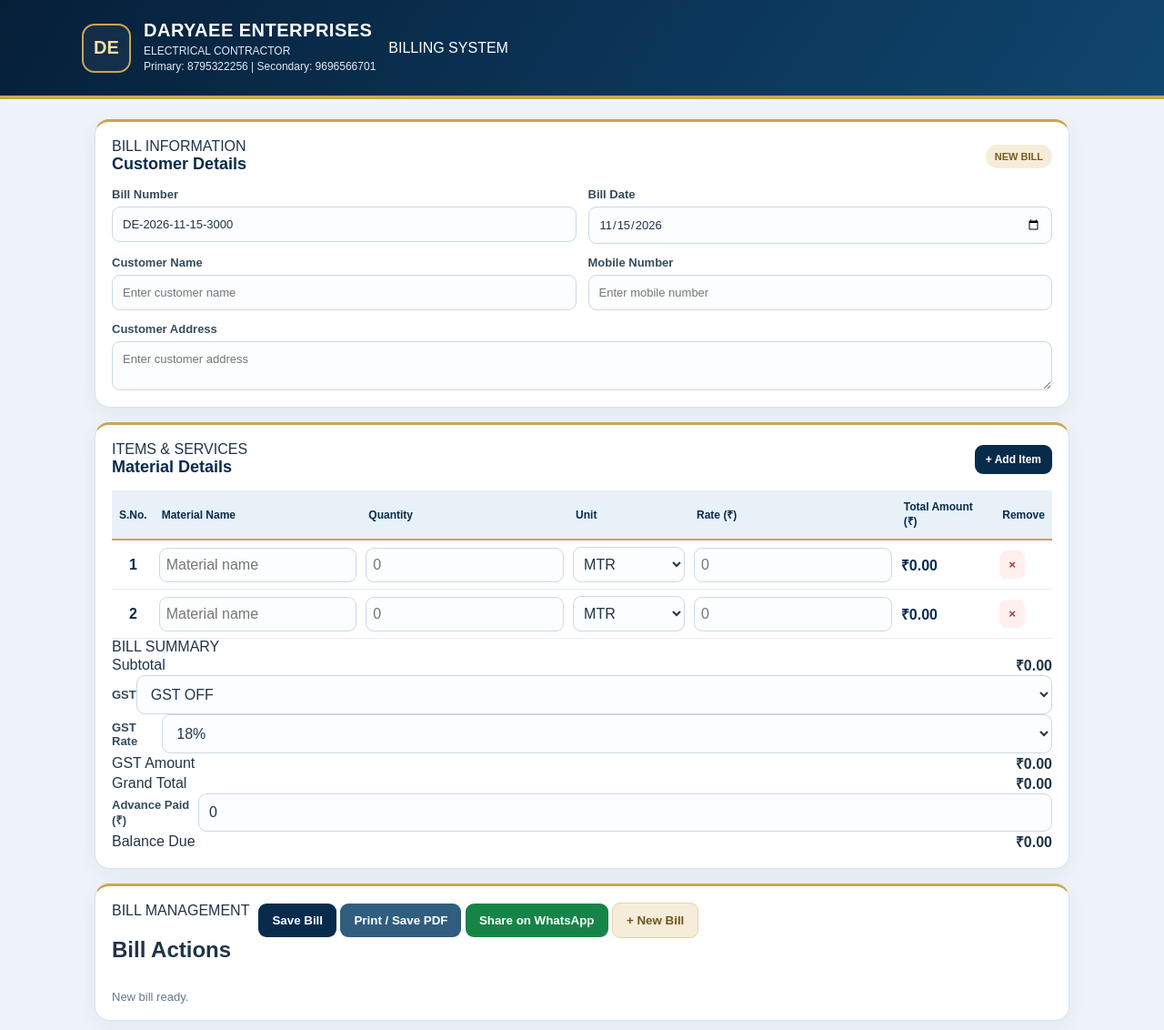
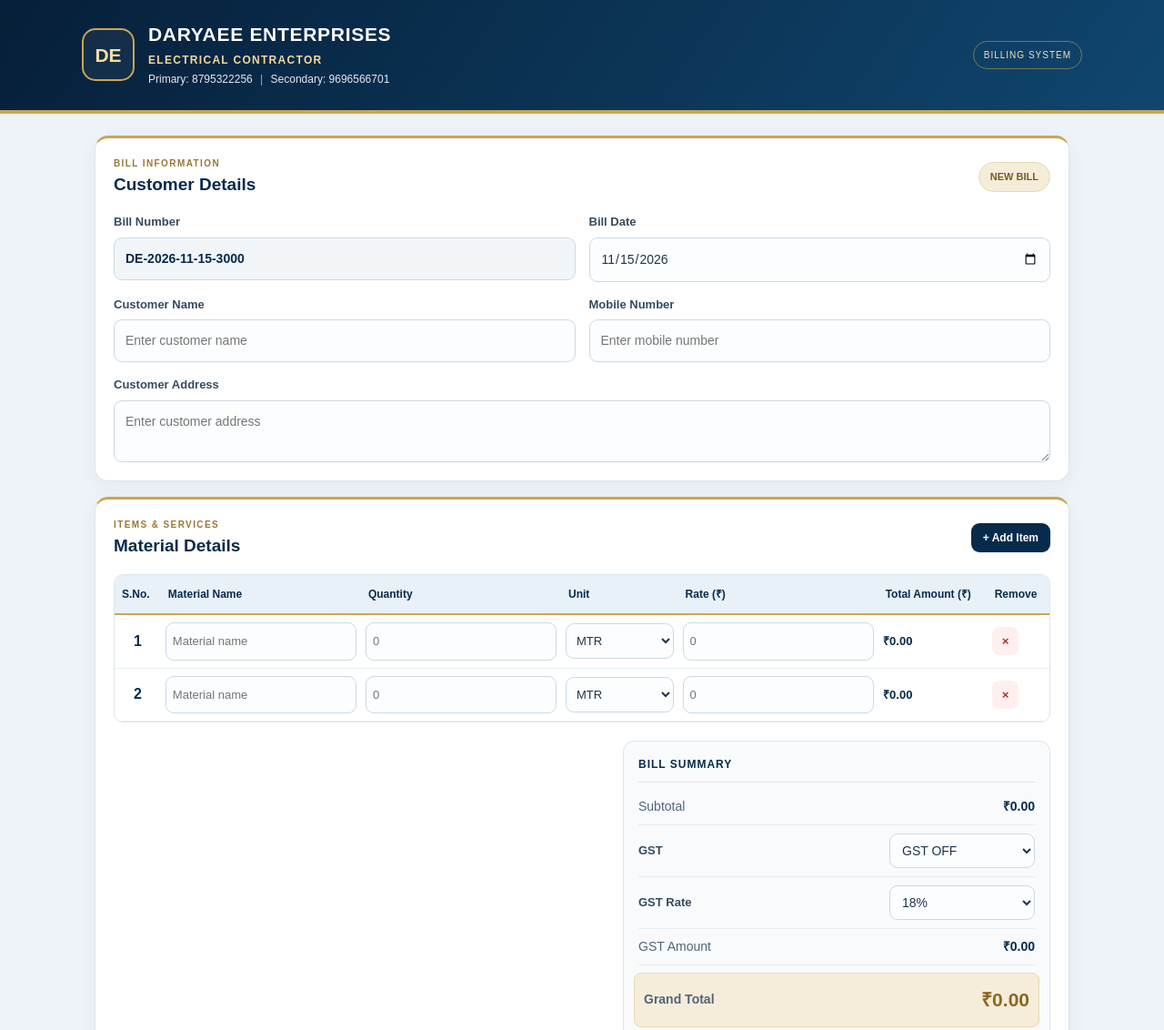
Before and after one commit to mohdkaleem99988-cloud/daryaee-billing-app, a plain HTML site: page index.html in a window 1280 px wide. Shown: the top 1132 px of the page at 91% size. Drawn offline with Linux system fonts and the light colour scheme.

Commit message:
Update style.css

```diff
--- a/style.css
+++ b/style.css
@@ -1,82 +1,625 @@
-*{box-sizing:border-box}
-:root{--navy:#082b4c;--navy2:#10466f;--gold:#c9a653;--gold-light:#f5edda;--text:#203448;--muted:#66798a;--line:#d8e3eb}
-body{margin:0;background:#edf3f8;color:var(--text);font-family:Arial,sans-serif}
-.top{background:linear-gradient(125deg,#061f39,#10466f);color:#fff;padding:22px max(16px,calc((100% - 1100px)/2));display:flex;gap:14px;align-items:center;border-bottom:4px solid var(--gold)}
-.brand-mark{width:54px;height:54px;border:2px solid var(--gold);border-radius:14px;display:grid;place-items:center;color:#f5dfaa;font-weight:800;font-size:20px;background:#ffffff0d}
-.top h1{font-size:20px;margin:0 0 4px;letter-spacing:.5px}
-.top p{font-size:12px;margin:3px 0;color:#e1ebf4}
-main{max-width:1100px;margin:22px auto;padding:0 14px}
-.panel{background:#fff;border:1px solid var(--line);border-top:3px solid var(--gold);border-radius:16px;padding:18px;margin-bottom:16px;box-shadow:0 6px 22px #0b31580d}
-.section-head{display:flex;align-items:center;justify-content:space-between;gap:12px;margin-bottom:15px}
-.section-head h2{margin:0;color:var(--navy);font-size:18px}
-.tag{font-size:11px;color:#775b1f;background:var(--gold-light);padding:7px 10px;border-radius:20px;font-weight:bold}
-.form-grid{display:grid;grid-template-columns:repeat(2,minmax(0,1fr));gap:13px}
-label{display:flex;flex-direction:column;gap:6px;font-size:13px;font-weight:700;color:#344b5e}
-.wide{grid-column:1/-1}
-input,textarea,select{width:100%;padding:11px;border:1px solid #cbd9e5;border-radius:9px;font:inherit;font-weight:400;color:var(--text);background:#fbfdff}
-input:focus,textarea:focus,select:focus{outline:2px solid #c5d9eb;border-color:var(--navy2);background:#fff}
-.table-wrap{overflow-x:auto}
-table{width:100%;border-collapse:collapse;min-width:780px}
-th{background:#e8f1f8;color:var(--navy);font-size:12px;text-align:left;padding:11px 8px;border-bottom:2px solid var(--gold)}
-td{padding:7px 5px;border-bottom:1px solid #e6edf2}
-td input,td select{padding:9px 7px;min-width:65px}
-.serial{text-align:center;font-weight:bold;color:var(--navy)}
-.amount{font-weight:bold;white-space:nowrap;color:var(--navy)}
-.remove{border:0;background:#fff0ef;color:#a33;padding:8px 10px;border-radius:8px}
-.grand-total{display:flex;justify-content:flex-end;align-items:center;gap:24px;padding:17px 4px 0;color:var(--navy)}
-.grand-total strong{font-size:22px;color:#8a681f}
-.small-btn,button{border:0;border-radius:9px;padding:11px 15px;background:var(--navy);color:#fff;font-weight:bold;cursor:pointer;transition:background .15s,transform .15s}
-button:hover,.small-btn:hover{background:var(--navy2)}
-button:active{transform:scale(.98)}
-.small-btn{padding:9px 12px;font-size:12px}
-.secondary{background:#315d7e}
-.whatsapp{background:#168447}
-.light{background:var(--gold-light);color:#70551d;border:1px solid #e5d4a8}
-.actions{display:flex;gap:10px;flex-wrap:wrap}
-.actions p{width:100%;margin:0;color:var(--muted);font-size:13px}
-.history-item{display:flex;justify-content:space-between;gap:10px;align-items:center;padding:11px 0;border-bottom:1px solid #e7eef3}
-.history-item:last-child{border-bottom:0}
-.history-item small{display:block;color:var(--muted);margin-top:4px}
-.history-item button{padding:8px 10px;font-size:12px}
-footer{text-align:center;padding:18px;color:var(--muted);font-size:12px}
-@media(max-width:600px){
-.top{padding:17px 14px}
-.top h1{font-size:16px}
-.top p{font-size:10px}
-.form-grid{grid-template-columns:1fr}
-.wide{grid-column:auto}
-.panel{padding:14px}
-.actions button{flex:1 1 44%}
-.grand-total strong{font-size:20px}
+
+* {
+  box-sizing: border-box;
 }
-@media print{
-body{background:#fff}
-.top{padding:14px 0;background:#fff!important;color:var(--navy);border-bottom:2px solid var(--gold)}
-.top p{color:#334}
-.brand-mark{color:var(--navy);border-color:var(--gold)}
-main{max-width:none;margin:10px 0;padding:0}
-.panel{box-shadow:none;border:0;border-radius:0;padding:10px 0;margin:0 0 8px}
-.actions,.no-print,#history,.panel:last-of-type{display:none!important}
-input,textarea,select{border:0;padding:3px 0;appearance:none}
-th{background:#e8f1f8!important;print-color-adjust:exact}
-.grand-total{border-top:1px solid #333}
-.top h1{font-size:18px}
-footer{padding:8px}
+
+:root {
+  --navy: #082b4c;
+  --navy2: #10466f;
+  --gold: #c9a653;
+  --gold-light: #f5edda;
+  --text: #203448;
+  --muted: #718294;
+  --line: #dce5ed;
+  --white: #ffffff;
+  --bg: #edf3f8;
 }
-.summary-row,
-.grand-total {
+
+body {
+  margin: 0;
+  background: var(--bg);
+  color: var(--text);
+  font-family: Arial, sans-serif;
+  line-height: 1.5;
+}
+
+.top {
+  background: linear-gradient(125deg, #061f39, #10466f);
+  color: white;
+  padding: 22px max(16px, calc((100% - 1100px) / 2));
+  display: flex;
+  gap: 15px;
+  align-items: center;
+  border-bottom: 4px solid var(--gold);
+  position: relative;
+}
+
+.brand-mark {
+  width: 58px;
+  height: 58px;
+  flex-shrink: 0;
+  border: 2px solid var(--gold);
+  border-radius: 15px;
+  display: grid;
+  place-items: center;
+  color: #f5dfaa;
+  font-weight: 800;
+  font-size: 21px;
+  background: #ffffff0d;
+}
+
+.brand-info h1 {
+  font-size: 21px;
+  margin: 0;
+  letter-spacing: .7px;
+}
+
+.brand-info p {
+  margin: 3px 0;
+}
+
+.subtitle {
+  color: #f1d99f;
+  font-size: 12px;
+  font-weight: bold;
+  letter-spacing: 1.3px;
+}
+
+.contact {
+  font-size: 12px;
+  color: #e1ebf4;
+}
+
+.contact span {
+  color: var(--gold);
+  padding: 0 5px;
+}
+
+.header-label {
+  margin-left: auto;
+  color: #f3dfb5;
+  border: 1px solid #c9a65388;
+  padding: 7px 11px;
+  border-radius: 20px;
+  font-size: 10px;
+  letter-spacing: 1px;
+  white-space: nowrap;
+}
+
+main {
+  max-width: 1100px;
+  margin: 24px auto;
+  padding: 0 14px;
+}
+
+.panel {
+  background: var(--white);
+  border: 1px solid var(--line);
+  border-top: 3px solid var(--gold);
+  border-radius: 15px;
+  padding: 20px;
+  margin-bottom: 17px;
+  box-shadow: 0 7px 24px #0b31580c;
+}
+
+.section-head {
+  display: flex;
+  align-items: center;
+  justify-content: space-between;
+  gap: 12px;
+  margin-bottom: 17px;
+}
+
+.section-head h2,
+.action-heading h2 {
+  margin: 2px 0 0;
+  color: var(--navy);
+  font-size: 19px;
+}
+
+.eyebrow {
+  display: block;
+  color: #9a7834;
+  font-size: 10px;
+  font-weight: 800;
+  letter-spacing: 1.4px;
+}
+
+.tag {
+  font-size: 11px;
+  color: #775b1f;
+  background: var(--gold-light);
+  border: 1px solid #ead9ad;
+  padding: 7px 12px;
+  border-radius: 20px;
+  font-weight: bold;
+  white-space: nowrap;
+}
+
+.form-grid {
+  display: grid;
+  grid-template-columns: repeat(2, minmax(0, 1fr));
+  gap: 15px;
+}
+
+label {
+  display: flex;
+  flex-direction: column;
+  gap: 7px;
+  font-size: 13px;
+  font-weight: 700;
+  color: #344b5e;
+}
+
+.wide {
+  grid-column: 1 / -1;
+}
+
+input,
+textarea,
+select {
+  width: 100%;
+  padding: 12px;
+  border: 1px solid #cbd9e5;
+  border-radius: 9px;
+  font: inherit;
+  font-size: 14px;
+  font-weight: 400;
+  color: var(--text);
+  background: #fbfdff;
+}
+
+input:focus,
+textarea:focus,
+select:focus {
+  outline: 2px solid #c5d9eb;
+  border-color: var(--navy2);
+  background: white;
+}
+
+input[readonly] {
+  background: #f1f5f8;
+  color: var(--navy);
+  font-weight: bold;
+}
+
+.table-wrap {
+  width: 100%;
+  overflow-x: auto;
+  border: 1px solid var(--line);
+  border-radius: 10px;
+}
+
+table {
+  width: 100%;
+  border-collapse: collapse;
+  min-width: 780px;
+}
+
+th {
+  background: #e8f1f8;
+  color: var(--navy);
+  font-size: 12px;
+  text-align: left;
+  padding: 12px 8px;
+  border-bottom: 2px solid var(--gold);
+  white-space: nowrap;
+}
+
+td {
+  padding: 8px 5px;
+  border-bottom: 1px solid #e6edf2;
+}
+
+td input,
+td select {
+  padding: 10px 7px;
+  min-width: 65px;
+  font-size: 13px;
+}
+
+.serial {
+  text-align: center;
+  font-weight: bold;
+  color: var(--navy);
+}
+
+.amount {
+  font-weight: bold;
+  white-space: nowrap;
+  color: var(--navy);
+  font-size: 13px;
+}
+
+.remove {
+  border: 0;
+  background: #fff0ef;
+  color: #a33;
+  padding: 8px 11px;
+  border-radius: 8px;
+}
+
+button {
+  border: 0;
+  border-radius: 9px;
+  padding: 12px 16px;
+  background: var(--navy);
+  color: white;
+  font-weight: bold;
+  cursor: pointer;
+  transition: background .15s, transform .15s;
+}
+
+button:hover {
+  background: var(--navy2);
+}
+
+button:active {
+  transform: scale(.98);
+}
+
+.small-btn {
+  padding: 9px 13px;
+  font-size: 12px;
+}
+
+.secondary {
+  background: #315d7e;
+}
+
+.whatsapp {
+  background: #168447;
+}
+
+.light {
+  background: var(--gold-light);
+  color: #70551d;
+  border: 1px solid #e5d4a8;
+}
+
+.bill-summary {
+  max-width: 470px;
+  margin: 20px 0 0 auto;
+  padding: 16px;
+  background: #f8fafc;
+  border: 1px solid var(--line);
+  border-radius: 12px;
+}
+
+.summary-heading {
+  color: var(--navy);
+  font-size: 12px;
+  font-weight: 800;
+  letter-spacing: 1px;
+  padding-bottom: 10px;
+  border-bottom: 1px solid var(--line);
+  margin-bottom: 7px;
+}
+
+.summary-row {
   display: flex;
   justify-content: space-between;
   align-items: center;
-  width: 100%;
+  gap: 12px;
+  padding: 9px 0;
+  border-bottom: 1px solid #e8edf2;
+  font-size: 14px;
 }
 
-.summary-row strong,
-.grand-total strong {
+.summary-row > span {
+  color: #506579;
+}
+
+.summary-row strong {
+  color: var(--navy);
   text-align: right;
   margin-left: auto;
+  white-space: nowrap;
 }
 
-.grand-total {
-  text-align: left;
+.summary-row label {
+  flex: 1;
 }
+
+.summary-row select,
+.summary-row input {
+  max-width: 160px;
+  padding: 9px;
+}
+
+.custom-gst {
+  padding: 8px 0;
+}
+
+.custom-gst input {
+  margin-top: 6px;
+}
+
+.grand-row {
+  background: var(--gold-light);
+  padding: 13px 10px;
+  margin: 8px -5px;
+  border-radius: 8px;
+  border: 1px solid #ead9ad;
+  font-weight: bold;
+}
+
+.grand-row strong {
+  color: #8a681f;
+  font-size: 21px;
+}
+
+.balance-row {
+  border-bottom: 0;
+  font-weight: bold;
+}
+
+.balance-row strong {
+  color: #168447;
+  font-size: 18px;
+}
+
+.actions {
+  display: block;
+}
+
+.action-heading {
+  margin-bottom: 15px;
+}
+
+.action-buttons {
+  display: flex;
+  gap: 10px;
+  flex-wrap: wrap;
+}
+
+.action-buttons button {
+  flex: 1 1 180px;
+}
+
+#status {
+  margin: 13px 0 0;
+  color: var(--muted);
+  font-size: 13px;
+  min-height: 18px;
+}
+
+.history-item {
+  display: flex;
+  justify-content: space-between;
+  gap: 10px;
+  align-items: center;
+  padding: 13px 0;
+  border-bottom: 1px solid #e7eef3;
+}
+
+.history-item:last-child {
+  border-bottom: 0;
+}
+
+.history-item small {
+  display: block;
+  color: var(--muted);
+  margin-top: 4px;
+}
+
+.history-item button {
+  padding: 8px 12px;
+  font-size: 12px;
+  flex-shrink: 0;
+}
+
+footer {
+  text-align: center;
+  padding: 20px 12px;
+  color: var(--muted);
+  font-size: 12px;
+  border-top: 1px solid var(--line);
+  background: white;
+}
+
+footer strong {
+  color: var(--navy);
+  display: block;
+  letter-spacing: .8px;
+}
+
+footer span {
+  display: block;
+  margin-top: 3px;
+}
+
+@media(max-width:650px) {
+  .top {
+    padding: 17px 14px;
+    gap: 11px;
+  }
+
+  .brand-mark {
+    width: 48px;
+    height: 48px;
+    font-size: 18px;
+  }
+
+  .brand-info h1 {
+    font-size: 16px;
+  }
+
+  .subtitle {
+    font-size: 10px;
+  }
+
+  .contact {
+    font-size: 10px;
+  }
+
+  .header-label {
+    display: none;
+  }
+
+  main {
+    margin: 15px auto;
+    padding: 0 10px;
+  }
+
+  .panel {
+    padding: 15px;
+    border-radius: 12px;
+    margin-bottom: 13px;
+  }
+
+  .section-head h2,
+  .action-heading h2 {
+    font-size: 17px;
+  }
+
+  .form-grid {
+    grid-template-columns: 1fr;
+    gap: 13px;
+  }
+
+  .wide {
+    grid-column: auto;
+  }
+
+  .bill-summary {
+    padding: 12px;
+  }
+
+  .summary-row {
+    font-size: 13px;
+  }
+
+  .summary-row select,
+  .summary-row input {
+    max-width: 135px;
+  }
+
+  .grand-row strong {
+    font-size: 19px;
+  }
+
+  .action-buttons button {
+    flex: 1 1 44%;
+    padding: 12px 8px;
+    font-size: 12px;
+  }
+}
+
+@media print {
+  @page {
+    size: A4 portrait;
+    margin: 12mm;
+  }
+
+  body {
+    background: white;
+    color: #203448;
+    font-size: 11px;
+  }
+
+  .top {
+    padding: 12px 0;
+    background: white !important;
+    color: var(--navy);
+    border-bottom: 2px solid var(--gold);
+    print-color-adjust: exact;
+    -webkit-print-color-adjust: exact;
+  }
+
+  .brand-mark {
+    color: var(--navy);
+    border-color: var(--gold);
+  }
+
+  .brand-info h1 {
+    font-size: 18px;
+  }
+
+  .brand-info p {
+    color: #334;
+  }
+
+  .header-label,
+  .actions,
+  .no-print,
+  #history,
+  #refreshHistory,
+  footer {
+    display: none !important;
+  }
+
+  main {
+    max-width: none;
+    margin: 8px 0;
+    padding: 0;
+  }
+
+  .panel {
+    box-shadow: none;
+    border: 0;
+    border-radius: 0;
+    padding: 8px 0;
+    margin: 0 0 8px;
+    break-inside: avoid;
+  }
+
+  .section-head {
+    margin-bottom: 9px;
+  }
+
+  .table-wrap {
+    overflow: visible;
+    border: 0;
+  }
+
+  table {
+    min-width: 0;
+    width: 100%;
+    font-size: 10px;
+  }
+
+  th {
+    padding: 8px 5px;
+    background: #e8f1f8 !important;
+    print-color-adjust: exact;
+    -webkit-print-color-adjust: exact;
+  }
+
+  td {
+    padding: 5px 3px;
+  }
+
+  td input,
+  td select,
+  input,
+  textarea,
+  select {
+    border: 0;
+    padding: 3px 0;
+    background: transparent;
+    appearance: none;
+    font-size: 10px;
+  }
+
+  .bill-summary {
+    max-width: 340px;
+    border: 1px solid #ddd;
+    padding: 10px;
+    margin-top: 12px;
+  }
+
+  .summary-row {
+    padding: 5px 0;
+  }
+
+  .grand-row {
+    background: #f5edda !important;
+    print-color-adjust: exact;
+    -webkit-print-color-adjust: exact;
+  }
+
+  button {
+    display: none !important;
+  }
+}
```
